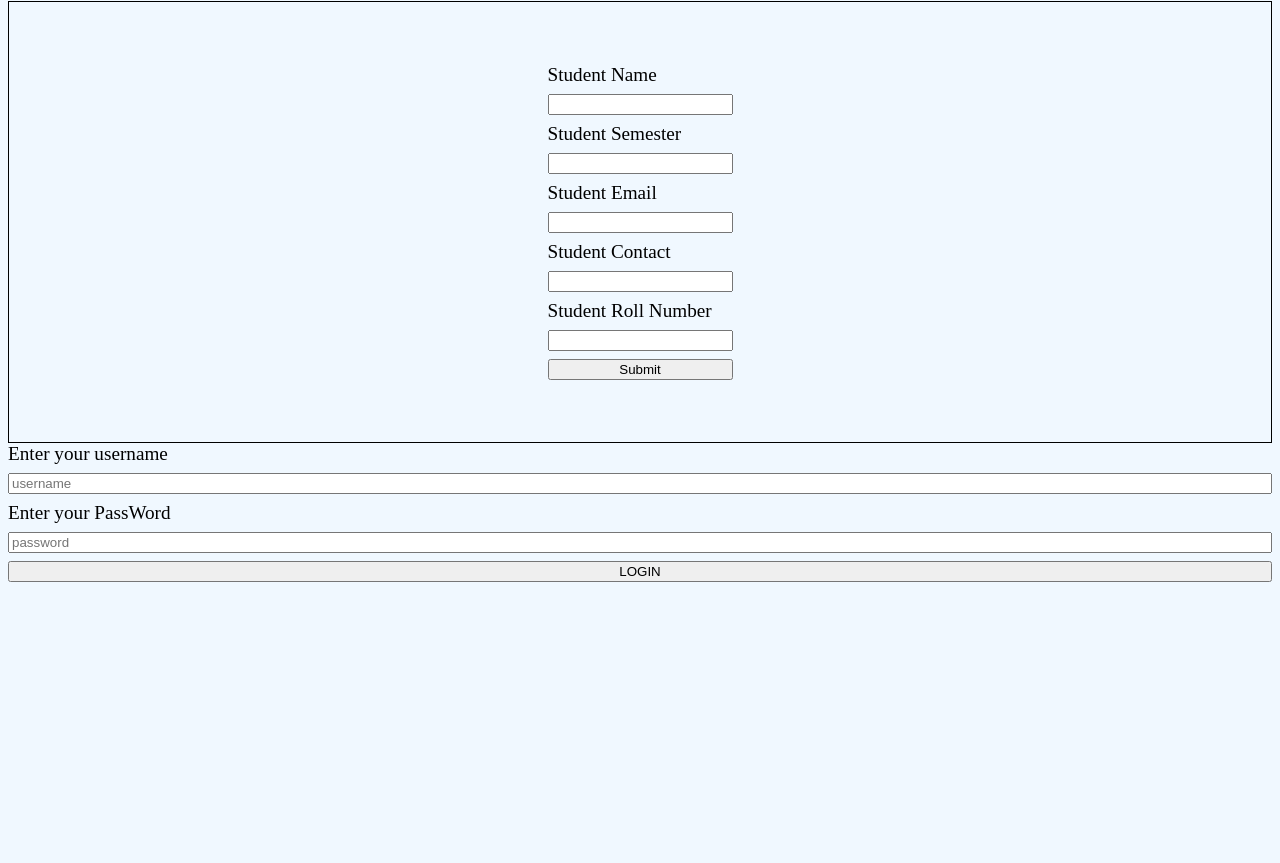
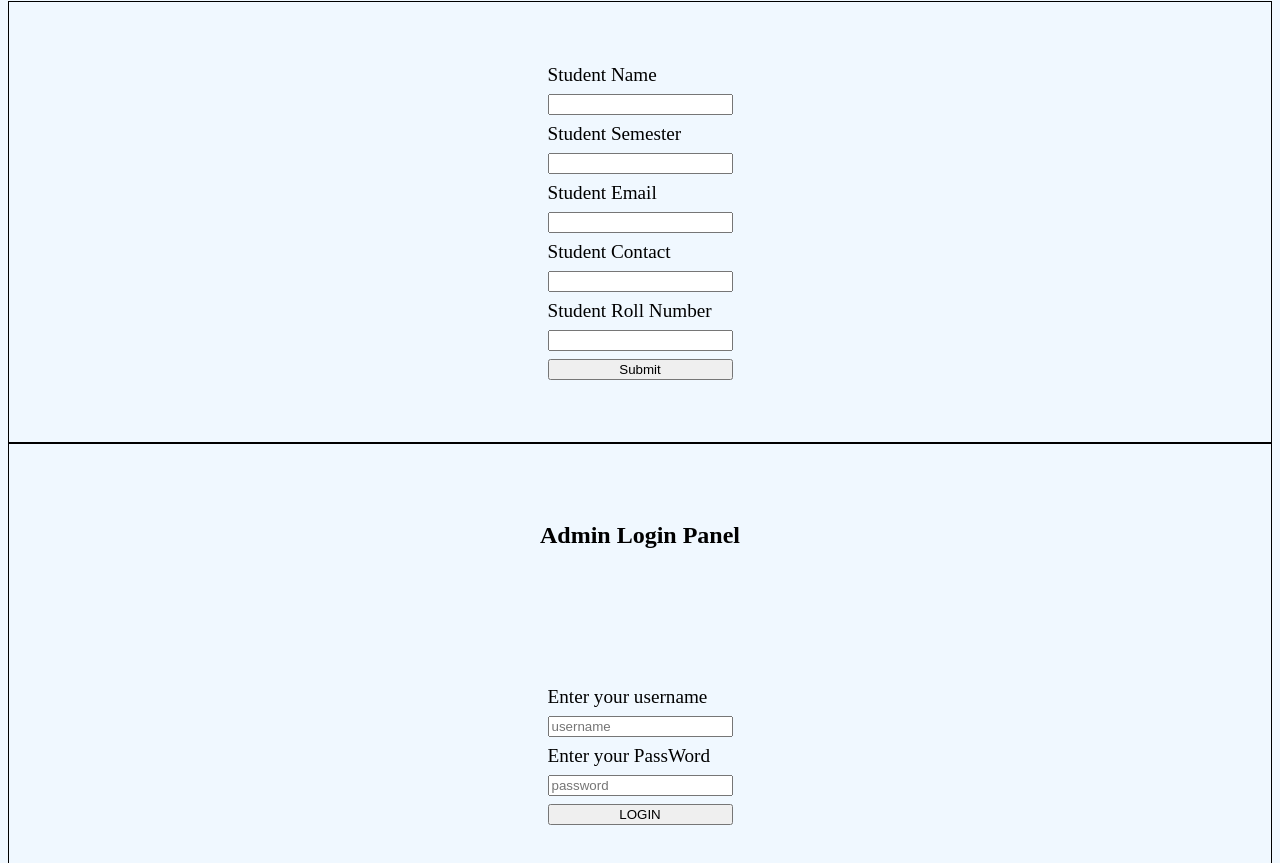
Before and after one commit to moinkhan1225/StudentRegistrationForm, a website: page index.html in a window 1280 px wide. Shown: the part 79-942 px from the top of the page. Before the commit the page ends 800 px from the top, so only its background shows below. Drawn offline with Linux system fonts and the light colour scheme.

Commit message:
adding css to admin panel

```diff
--- a/index.html
+++ b/index.html
@@ -34,6 +34,7 @@
         </form>
     </container>
     <section>
+        <h2>Admin Login Panel</h2>
         <form action="/adminpanel" method="POST">
             <label for="input_username">Enter your username</label>
             <input id="input_username" type="text" name="username" placeholder="username"/>
--- a/public/styles.css
+++ b/public/styles.css
@@ -8,7 +8,7 @@ background-color: aliceblue;
     align-items: center;
     justify-content: center;
 }
-container{
+container,section{
     display: grid;
     grid-template-rows: auto;
     grid-template-columns: 1fr;
```
